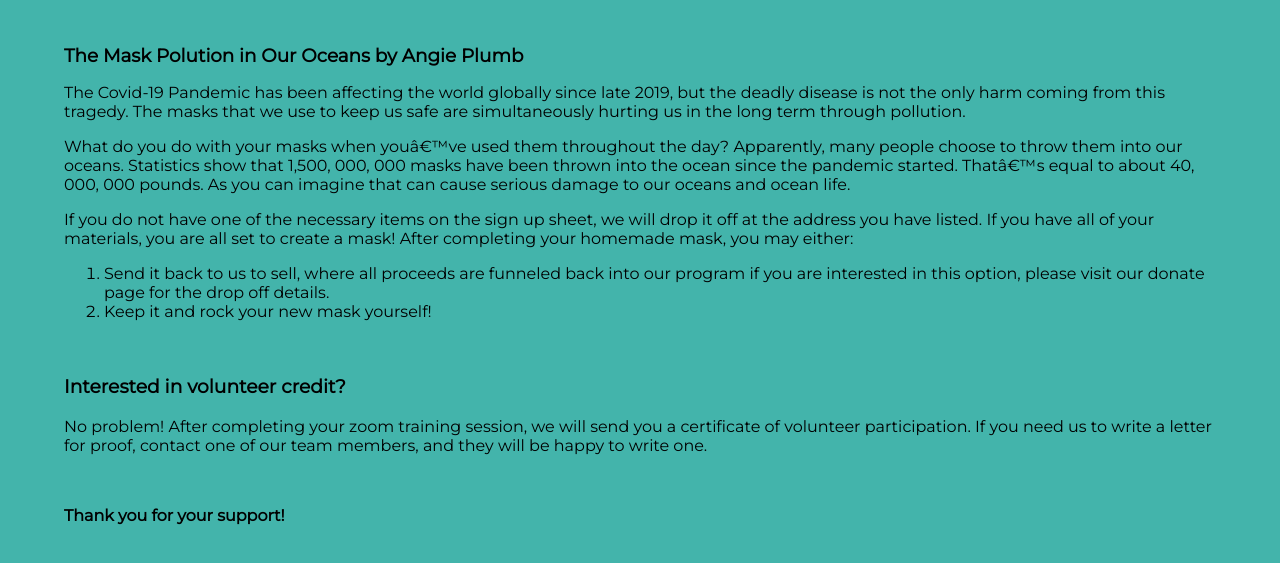
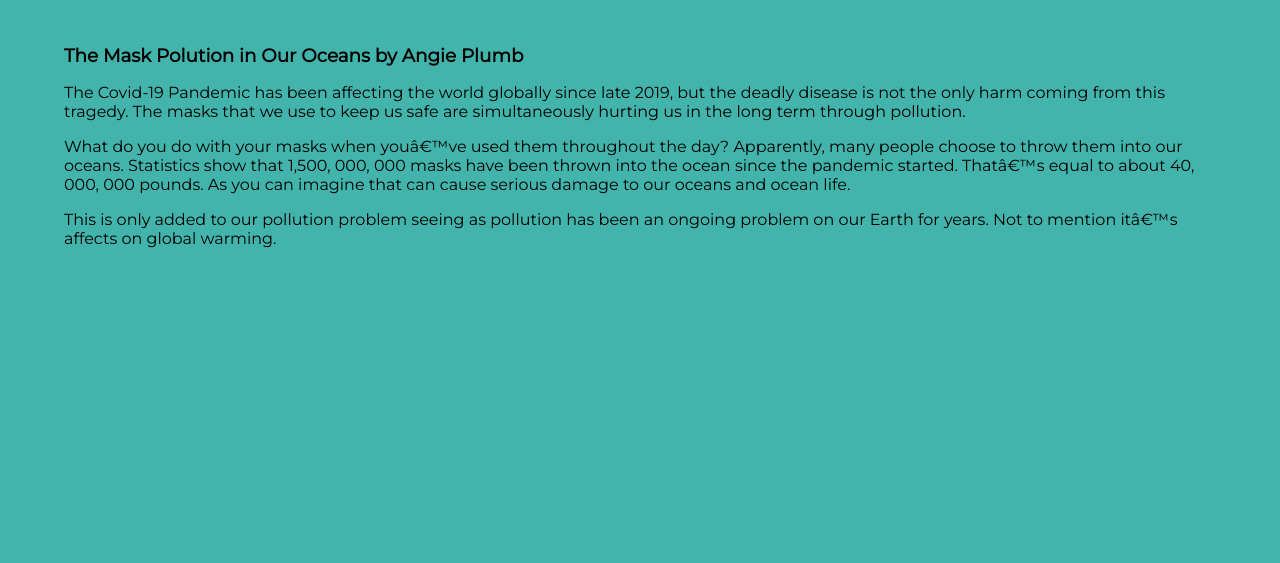
Before and after one commit to EarthWare2021/earthware2021.github.io, a website: page html/blog.html in a window 1280 px wide. Shown: the part 215-778 px from the top of the page. Drawn offline with Linux system fonts and the light colour scheme.

Commit message:
Update blog.html

```diff
--- a/html/blog.html
+++ b/html/blog.html
@@ -51,30 +51,9 @@
         pounds. As you can imagine that can cause serious damage to our oceans and ocean life.
       </p>
       <p>
-        If you do not have one of the necessary items on the sign up sheet, we
-        will drop it off at the address you have listed. If you have all of your
-        materials, you are all set to create a mask! After completing your
-        homemade mask, you may either:
+        This is only added to our pollution problem seeing as pollution has been an ongoing problem on
+        our Earth for years. Not to mention it’s affects on global warming.
       </p>
-
-      <ol>
-        <li>
-          Send it back to us to sell, where all proceeds are funneled back into
-          our program if you are interested in this option, please visit our
-          donate page for the drop off details.
-        </li>
-        <li>Keep it and rock your new mask yourself!</li>
-      </ol>
-      <br />
-      <h3>Interested in volunteer credit?</h3>
-      <p>
-        No problem! After completing your zoom training session, we will send you
-        a certificate of volunteer participation. If you need us to write a letter
-        for proof, contact one of our team members, and they will be happy to
-        write one.
-      </p>
-      <br />
-      <p><b>Thank you for your support!</b></p>
     </body>
   </div>
 </html>
```
